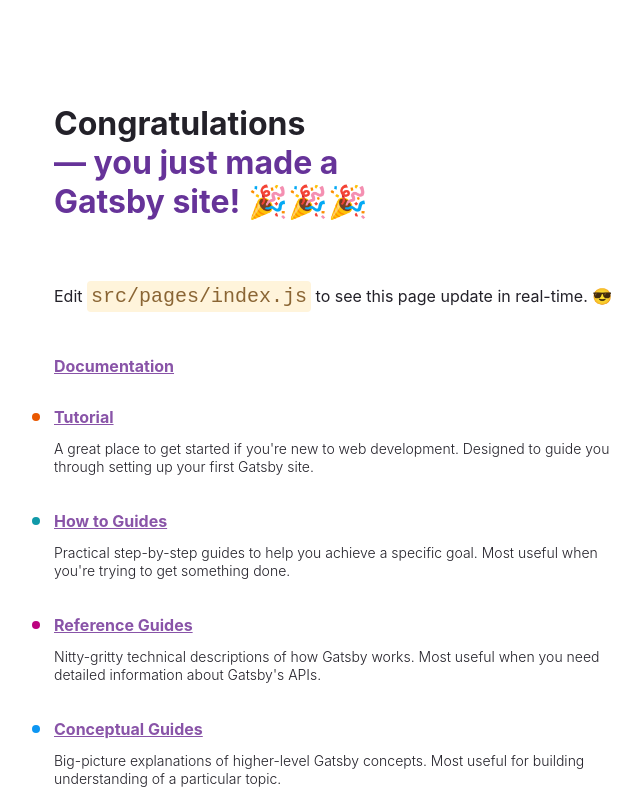
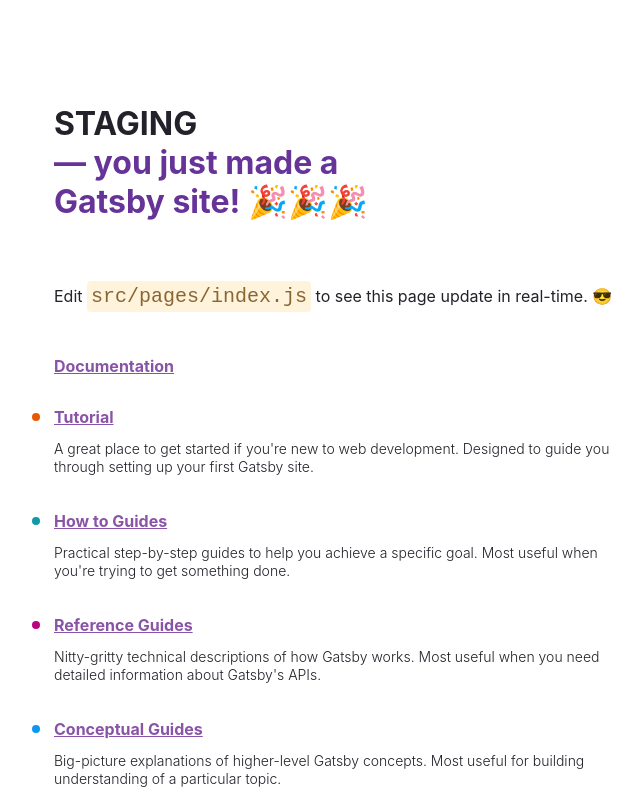
Before and after one commit to adamrfish/Netflify-build-test, a Gatsby site: page / in a window 1280 px wide. Shown: the top 800 px of the page, without its empty margins (50-692 px from the left). Built offline with nearby package versions, Linux system fonts and the light colour scheme; Gatsby itself is replaced by a stand-in of ours.

Commit message:
Update index.js

```diff
--- a/src/pages/index.js
+++ b/src/pages/index.js
@@ -127,7 +127,7 @@ const IndexPage = () => {
   return (
     <main style={pageStyles}>
       <h1 style={headingStyles}>
-        Congratulations
+        STAGING
         <br />
         <span style={headingAccentStyles}>— you just made a Gatsby site! 🎉🎉🎉</span>
       </h1>
```
